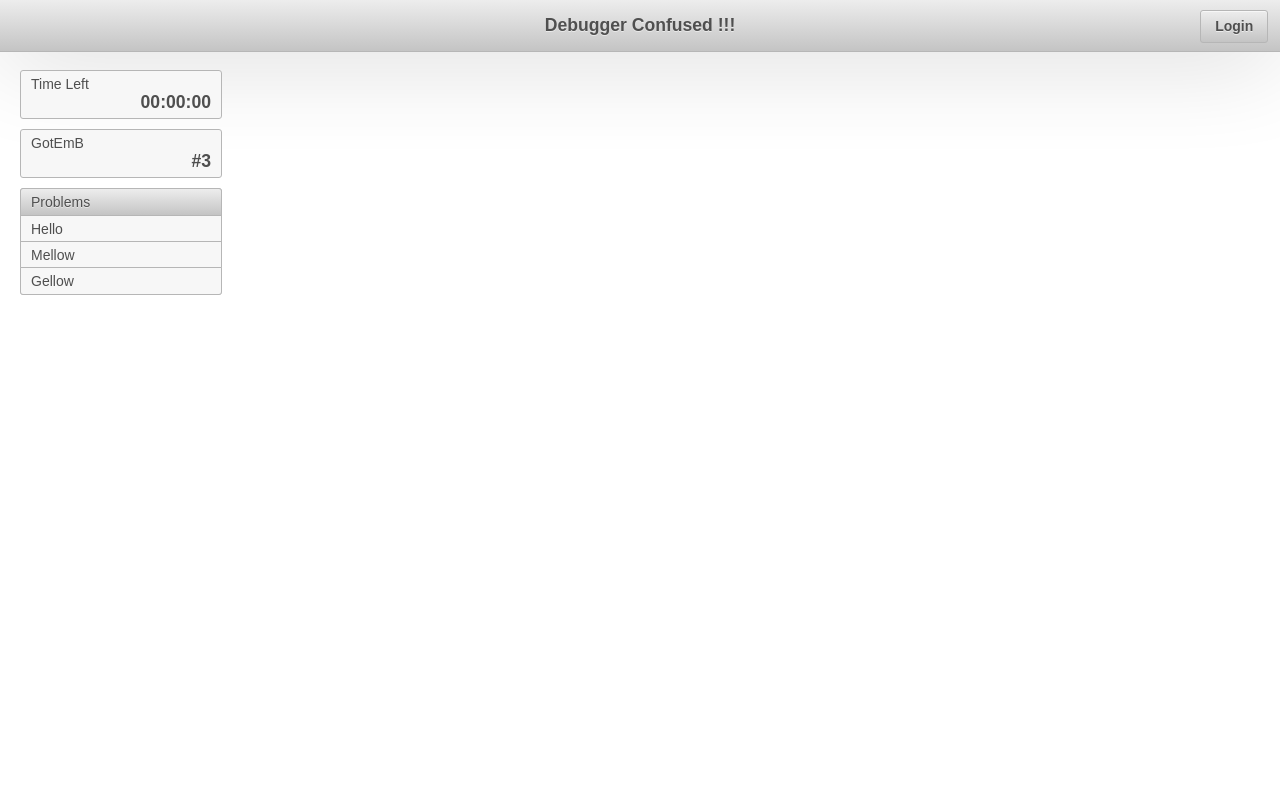
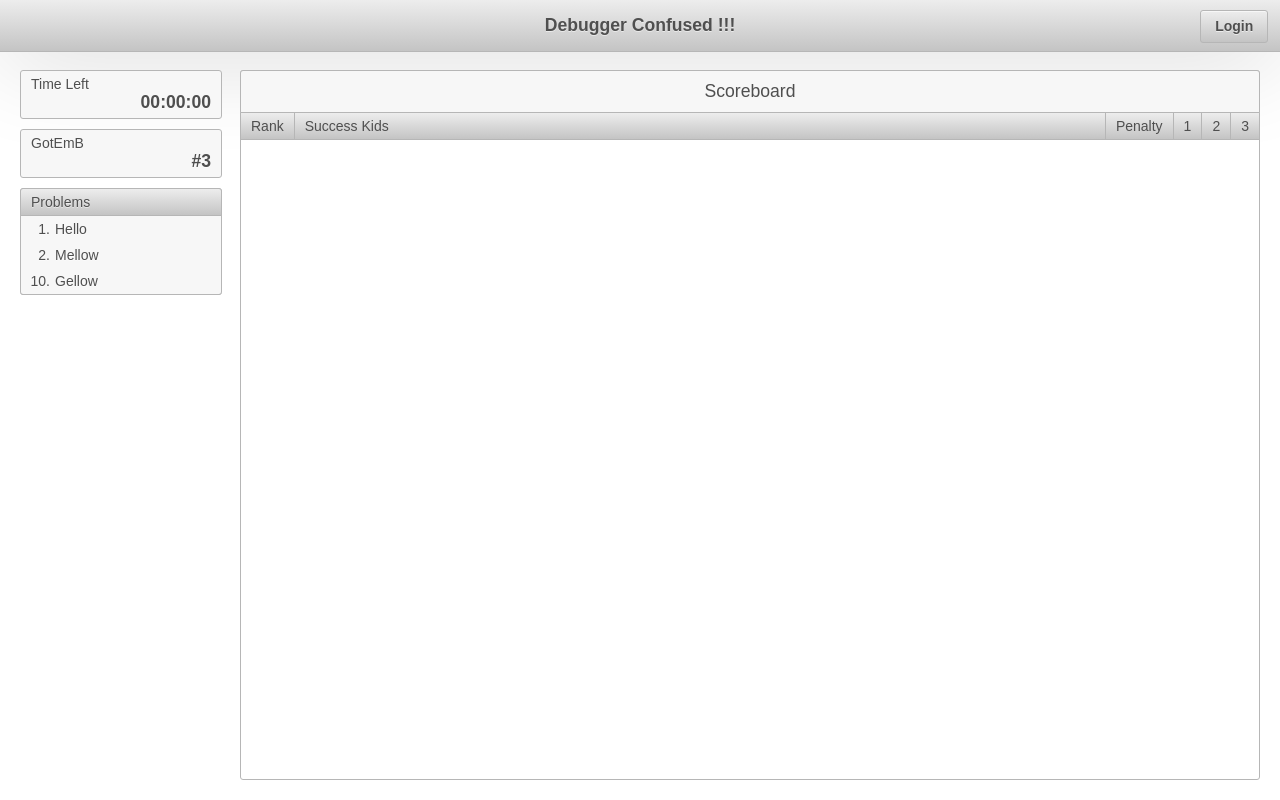
Before and after one commit to GotEmB/DeCon, a plain HTML site: page public/index.html in a window 1280 px wide. Drawn offline with Linux system fonts and the light colour scheme.

Commit message:
Started work on Scoreboard UI. Modifications to Problems-Contents.

```diff
--- a/public/css/clientside.css
+++ b/public/css/clientside.css
@@ -57,6 +57,7 @@ div.login-row input
 	position: fixed;
 	top: 70px;
 	left: 20px;
+	text-shadow: 0 1px 0 rgba(255, 255, 255, 0.5);
 }
 
 #timeleft-box, #ranking-box, #problems-box
@@ -89,24 +90,104 @@ div.login-row input
 	#problems-box div.ui-widget-header
 	{
 		font-weight: normal;
-		text-shadow: 0 1px 0 rgba(255, 255, 255, 0.5);
 		padding: 5px 10px;
 		margin: -1px -1px 0;
 	}
 
+#problems-contents
+{
+	position: relative;
+}
+
 	#problems-contents div
 	{
-		width: 180px;
+		position: relative;
+		width: 182px;
 		text-align: left;
 		padding: 5px 10px;
 		background-color: rgb(247, 247, 247);
 		box-shadow: none;
-		margin: -1px;
+		border-width: 0;
+		margin: 0 -1px;
 	}
 
-.no-select
+		#problems-contents div span:first-child
+		{
+			display: inline-block;
+			width: 20px;
+			text-align: right;
+		}
+
+			#problems-contents div span:first-child::after
+			{
+				content: '.';
+			}
+
+			#problems-contents div span:last-child
+		{
+			position: absolute;
+			left: 35px;
+		}
+
+	#problems-contents div:first-child
+	{
+		position: absolute;
+		z-index: 1;
+		width: auto;
+		top: 0;
+		left: 0;
+		bottom: 0;
+		right: 0;
+		border-width: 1px;
+		margin: -1px;
+		pointer-events: none;
+		background: none;
+	}
+
+#scoreboard-box
 {
-	user-select: none;
-	-webkit-user-select: none;
-	-moz-user-select: none;
+	position: absolute;
+	top: 70px;
+	right: 20px;
+	bottom: 20px;
+	left: 240px;
 }
+
+#scoreboard-header
+{
+	background-color: rgb(247, 247, 247);
+	width: 100%;
+	padding: 10px 0;
+	text-align: center;
+	margin: -1px;
+}
+
+#scoreboard-headrow
+{
+	font-size: 0;
+	border-width: 0;
+	display: table;
+	width: 100%;
+}
+
+	#scoreboard-headrow div
+	{
+		display: table-cell;
+		font-size: 14px;
+		font-weight: normal;
+		padding: 5px 10px;
+		width: auto;
+		margin: 0 -1px;
+		border-right-width: 0;
+		width: 1px;
+	}
+
+	#scoreboard-headrow div:first-child
+	{
+		border-left-width: 0;
+	}
+
+	#scoreboard-headrow div:nth-child(2)
+	{
+		width: inherit;
+	}
--- a/public/index.html
+++ b/public/index.html
@@ -35,10 +35,22 @@
 			<div id="problems-box" class="ui-widget ui-widget-content ui-state-normal ui-corner-top ui-corner-bottom">
 				<div class="ui-widget-header ui-corner-top">Problems</div>
 				<div id="problems-contents">
-					<div class="ui-button ui-widget ui-widget-content ui-state-normal ui-button-text-only">Hello</div>
-					<div class="ui-button ui-widget ui-widget-content ui-state-normal ui-button-text-only">Mellow</div>
-					<div class="ui-button ui-widget ui-widget-content ui-state-normal ui-button-text-only">Gellow</div>
+					<div class="ui-widget ui-widget-content ui-corner-bottom"></div>
+					<div class="ui-button ui-widget ui-widget-content ui-state-normal ui-button-text-only"><span>1</span><span>Hello</span></div>
+					<div class="ui-button ui-widget ui-widget-content ui-state-normal ui-button-text-only"><span>2</span><span>Mellow</span></div>
+					<div class="ui-button ui-widget ui-widget-content ui-state-normal ui-button-text-only"><span>10</span><span>Gellow</span></div>
 				</div>
+			</div>
+		</div>
+		<div id="scoreboard-box" class="ui-widget ui-widget-content ui-corner-top ui-corner-bottom">
+			<div id="scoreboard-header" class="ui-widget ui-widget-content ui-corner-top">Scoreboard</div>
+			<div id="scoreboard-headrow" class="ui-widget ui-widget-header">
+				<div>Rank</div>
+				<div>Success Kids</div>
+				<div>Penalty</div>
+				<div>1</div>
+				<div>2</div>
+				<div>3</div>
 			</div>
 		</div>
 	</body>
--- a/public/js/clientside.js
+++ b/public/js/clientside.js
@@ -22,4 +22,6 @@ $(document).ready(function() {
 	$('#problems-contents div').mousedown(function() {$(this).addClass('ui-state-focus')});
 	$('#problems-contents div').mouseup(function() {$(this).removeClass('ui-state-focus')});
 	$('#problems-contents div:last-child').addClass('ui-corner-bottom');
+
+	$('#scoreboard-headrow div').addClass('ui-widget ui-widget-header');
 });
```
Also changed, not shown: 1 other file.
